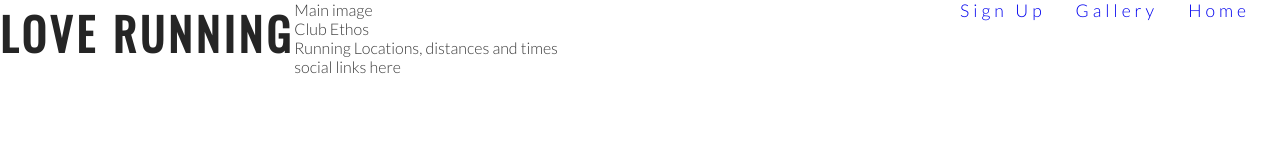
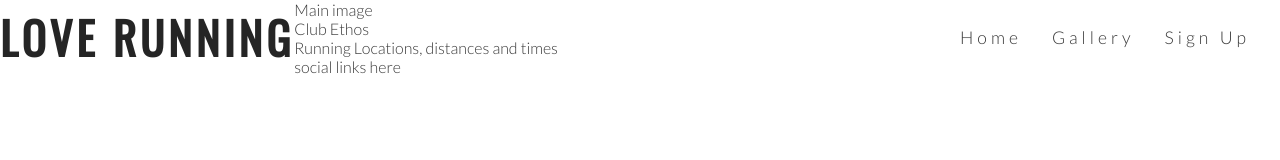
Before and after one commit to RoshnaVakkeel/love-running_1, a plain HTML site: page index.html in a window 1280 px wide. Drawn offline with nearby package versions, Linux system fonts and the light colour scheme.

Commit message:
add styles to menu  links

```diff
--- a/assets/css/style.css
+++ b/assets/css/style.css
@@ -14,7 +14,8 @@ body {
 
 /* headings and logo */
 
-h1, h2 {
+h1,
+h2 {
     font-family: Oswald, sans-serif;
     text-transform: uppercase;
     letter-spacing: 4px;
@@ -34,14 +35,22 @@ h1, h2 {
     letter-spacing: 4px;
 }
 
+#menu,
+#logo {
+    line-height: 75px;
+}
 
 #menu li {
-    float:right;
+    float: right;
     list-style-type: none;
     margin-right: 30px;
 }
 
 #menu a {
     text-decoration: none;
+    color: inherit;
+}
 
+#menu a:hover {
+    border-bottom: 1px solid #3a3a3a;
 }
--- a/index.html
+++ b/index.html
@@ -1,5 +1,6 @@
 <!DOCTYPE html>
 <html lang="en">
+
 <head>
     <meta charset="UTF-8">
     <meta http-equiv="X-UA-Compatible" content="IE=edge">
@@ -9,23 +10,25 @@
     <link rel="stylesheet" href="assets/css/style.css">
     <title>Love Running</title>
 </head>
+
 <body>
     <header>
         <a href="index.html">
-        <h1 id="logo">Love Running</h1>
+            <h1 id="logo">Love Running</h1>
         </a>
 
         <nav id="menu">
             <ul>
                 <li>
-                    <a href="index.html">Home</a>
+                    <a href="index.html">Sign Up</a>
                 </li>
                 <li>
                     <a href="index.html">Gallery</a>
                 </li>
                 <li>
-                    <a href="index.html">Sign Up</a>
+                    <a href="index.html">Home</a>
                 </li>
+
             </ul>
 
         </nav>
@@ -44,4 +47,5 @@
         social links here
     </footer>
 </body>
+
 </html>
```
Also changed, not shown: assets/image/hero-image.webp (added).
